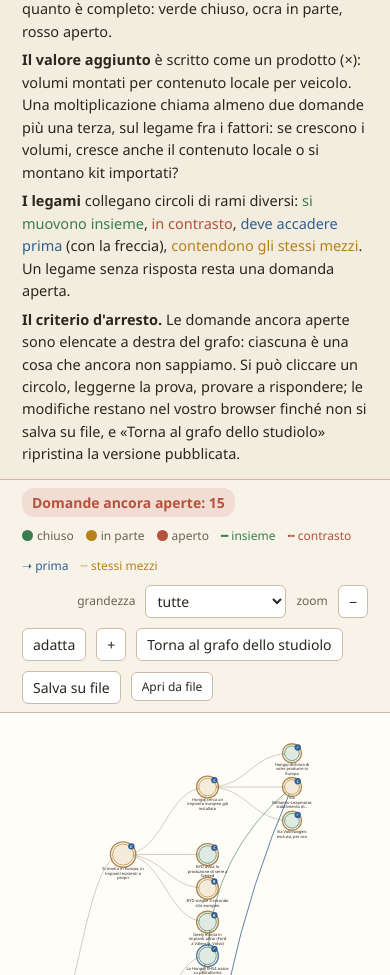
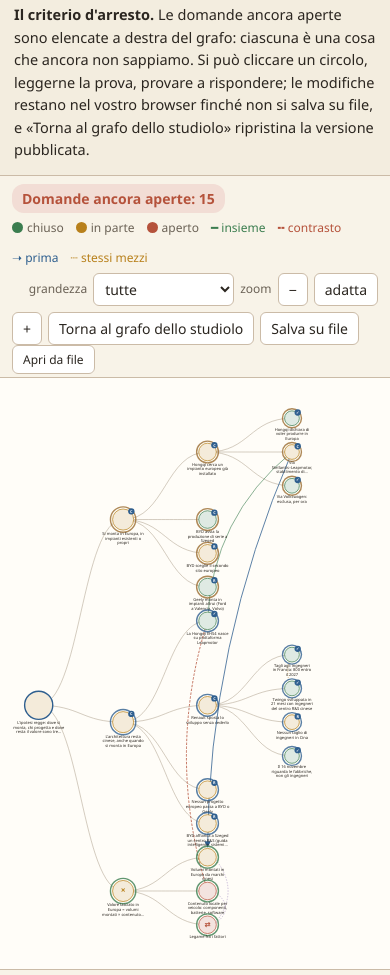
Before and after one commit to zibaldino-capaneo/deposito, a plain HTML site: page studioli_vari/automotive_verifica/index.html in a window 390 px wide. Shown: the part 3674-4649 px from the top of the page. Drawn offline with Linux system fonts and the light colour scheme.

Commit message:
Add files via upload

```diff
--- a/studioli_vari/automotive_verifica/index.html
+++ b/studioli_vari/automotive_verifica/index.html
@@ -58,7 +58,8 @@
   .fonti h2 { margin-top:8px; }
   .fonti ol { padding-left:20px; margin:6px 0; }
   .fonti li { margin:3px 0; }
-  @media (max-width: 900px) { .corpo { grid-template-columns: 1fr; height:auto; } #telaBox { height:70vh; } aside { border-left:0; border-top:1px solid var(--line); } h1 { font-size:25px; } }
+  @media (max-width: 900px) { .corpo { grid-template-columns: 1fr; height:auto; } #telaBox { height:70vh; } aside { border-left:0; border-top:1px solid var(--line); } h1 { font-size:25px; }
+    .barra { position:static; padding:8px 12px; gap:6px; } .barra .legenda { width:100%; } .testo { padding:20px 14px 8px; font-size:16px; } }
 </style>
 </head>
 <body>
```
